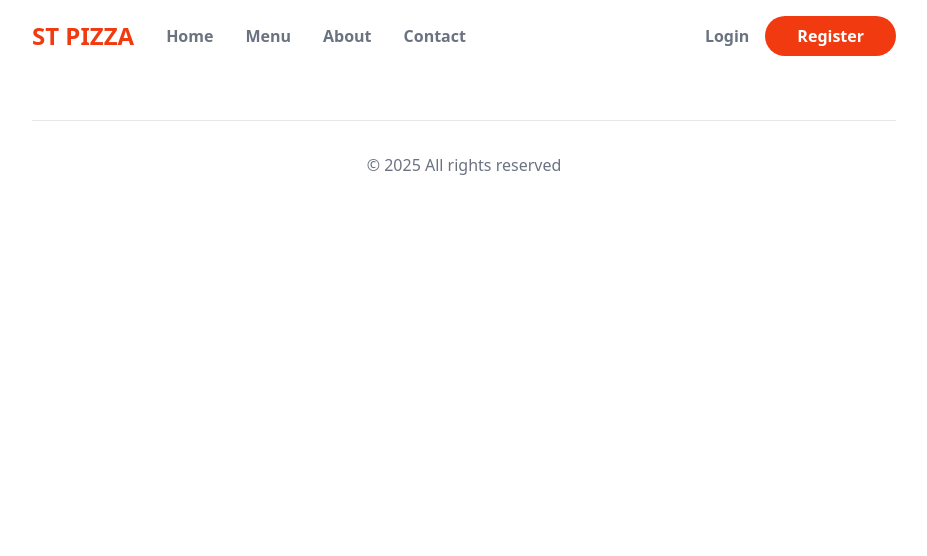
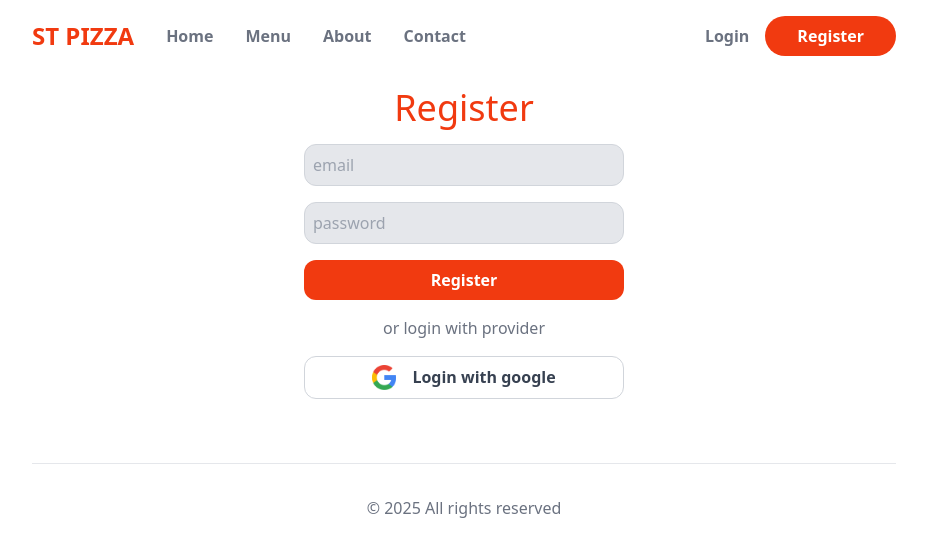
Before and after one commit to VladlenFolk/pizza_next, a Next.js app: page /register in a window 1280 px wide. Shown: the top 556 px of the page, without its empty margins (176-1103 px from the left). Built offline with nearby package versions, Linux system fonts and the light colour scheme.

Commit message:
feat: enabled mongoDB

```diff
--- a/package.json
+++ b/package.json
@@ -9,7 +9,9 @@
     "lint": "next lint"
   },
   "dependencies": {
+    "mongoose": "^8.13.2",
     "next": "14.2.22",
+    "next-auth": "^4.24.11",
     "react": "^18",
     "react-dom": "^18"
   },
--- /dev/null
+++ b/src/app/api/auth/[...nextauth]/route.js
@@ -0,0 +1,31 @@
+import NextAuth from "next-auth";
+import CredentialsProvider from "next-auth/providers/credentials";
+
+const handler = NextAuth({
+  providers: [
+    CredentialsProvider({
+      name: "Credentials",
+      credentials: {
+        username: { label: "Email", type: "email", placeholder: "test@example.com" },
+        password: { label: "Password", type: "password" },
+      },
+      async authorize(credentials, req) {
+        const res = await fetch("/api/register", {
+          method: "POST",
+          body: JSON.stringify(credentials),
+          headers: { "Content-Type": "application/json" },
+        });
+        const user = await res.json();
+
+
+        if (res.ok && user) {
+          return user;
+        }
+
+        return null;
+      },
+    }),
+  ],
+});
+
+export { handler as GET, handler as POST };
--- /dev/null
+++ b/src/app/api/register/route.js
@@ -0,0 +1,9 @@
+import { User } from "@/app/models/User";
+import mongoose from "mongoose";
+
+export async function POST(req) {
+  const body = await req.json();
+  mongoose.connect(process.env.MONGO_URL);
+  const createdUser = await User.create(body);
+  return Response.json(createdUser);
+}
--- a/src/app/components/layout/Header.js
+++ b/src/app/components/layout/Header.js
@@ -4,10 +4,10 @@ export default function Header() {
   return (
     <header className="flex items-center justify-between">
       <nav className="flex items-center gap-8 text-gray-500 font-semibold">
-        <Link className="text-primary font-semibold text-2xl" href="">
+        <Link className="text-primary font-semibold text-2xl" href="/">
           ST PIZZA
         </Link>
-        <Link href={""}>Home</Link>
+        <Link href={"/"}>Home</Link>
         <Link href={""}>Menu</Link>
         <Link href={""}>About</Link>
         <Link href={""}>Contact</Link>
--- a/src/app/globals.css
+++ b/src/app/globals.css
@@ -2,8 +2,22 @@
 @tailwind components;
 @tailwind utilities;
 
+section.hero {
+  @apply grid;
+  grid-template-columns: 0.4fr 0.6fr;
+}
 
-section.hero{
-  @apply grid;
-  grid-template-columns: .4fr .6fr;
+input[type="email"],
+input[type="text"],
+input[type="text"],
+input[type="password"] {
+  @apply block w-full my-4 rounded-xl;
+  @apply block border p-2 border-gray-300 bg-gray-200;
 }
+button{
+  @apply block w-full text-gray-700 font-semibold;
+  @apply border rounded-xl border-gray-300 px-6 py-2;
+}
+button[type='submit'], .submit{
+  @apply border-0 bg-primary text-white;
+}
--- /dev/null
+++ b/src/app/models/User.js
@@ -0,0 +1,18 @@
+import { Schema, model, models } from "mongoose";
+
+
+const UserSchema = new Schema({
+  email: { type: String, required: true, unique: true },
+  password: {
+    type: String,
+    required: true,
+    validate: pass =>{
+      if(!pass?.length || pass?.length < 5) {
+        new Error('password must be at least 5 characters');
+      }
+    },
+  },
+});
+
+
+export const User = models?.User || model('User', UserSchema);
--- a/src/app/register/page.js
+++ b/src/app/register/page.js
@@ -1,7 +1,44 @@
+"use client";
+
+import { useState } from "react";
+import Image from "next/image";
+
 export default function RegisterPage() {
+  const [email, setEmail] = useState("");
+  const [password, setPassword] = useState("");
+  function handleFormSubmit(ev) {
+    ev.preventDefault();
+    fetch("/api/register", {
+      method: "POST",
+      body: JSON.stringify({ email, password }),
+      headers: { "Content-Type": "application/json" },
+    });
+  }
   return (
-    <section>
-      <h1></h1>
+    <section className="mt-8">
+      <h1 className="text-center text-primary text-4xl mb-4">Register</h1>
+      <form className="block max-w-xs mx-auto" onSubmit={handleFormSubmit}>
+        <input
+          type="email"
+          placeholder="email"
+          value={email}
+          onChange={(ev) => setEmail(ev.target.value)}
+        />
+        <input
+          type="password"
+          placeholder="password"
+          value={password}
+          onChange={(ev) => setPassword(ev.target.value)}
+        />
+        <button type="submit">Register</button>
+        <div className="my-4 text-center text-gray-500">
+          or login with provider
+        </div>
+        <button className="flex gap-4 justify-center">
+          <Image src={"/google.png"} alt={"login"} width={24} height={24} />
+          Login with google
+        </button>
+      </form>
     </section>
   );
 }
```
Also changed, not shown: 2 other files (tests, documents, lock files or other folders).
